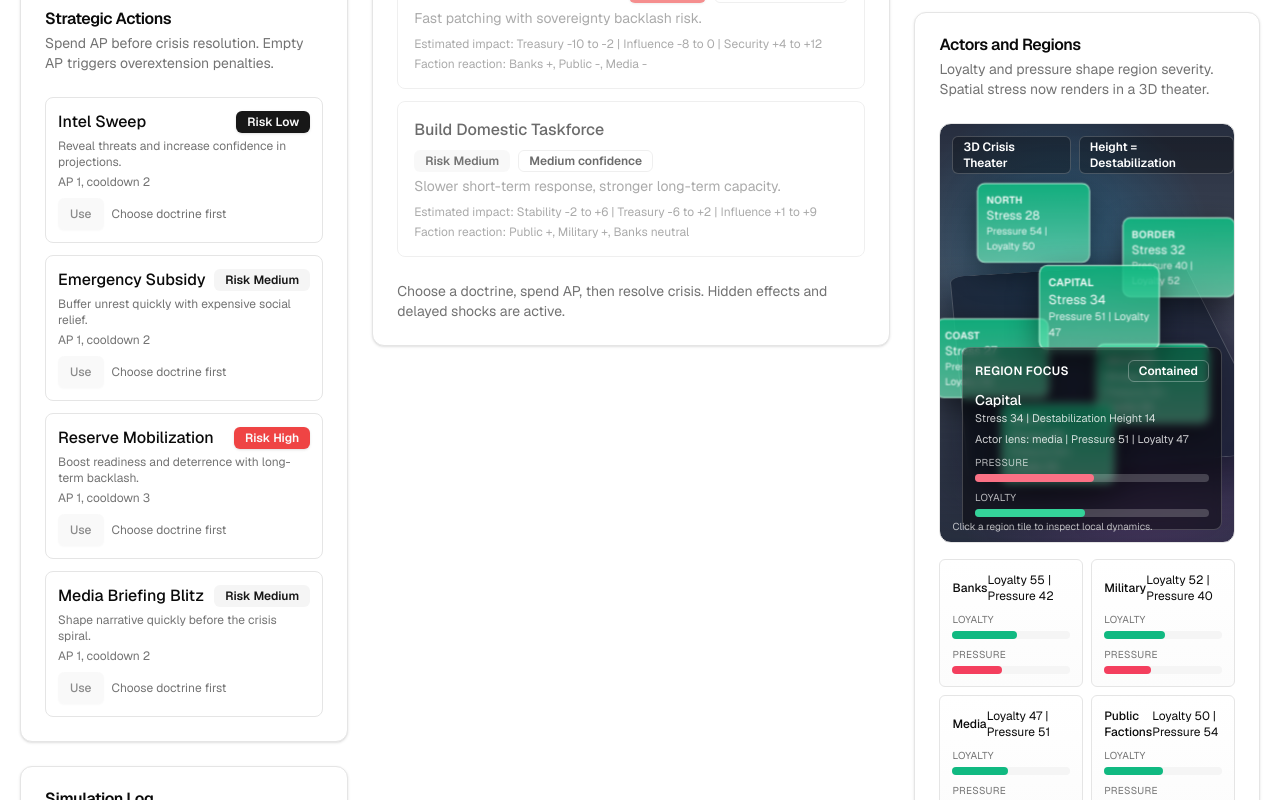
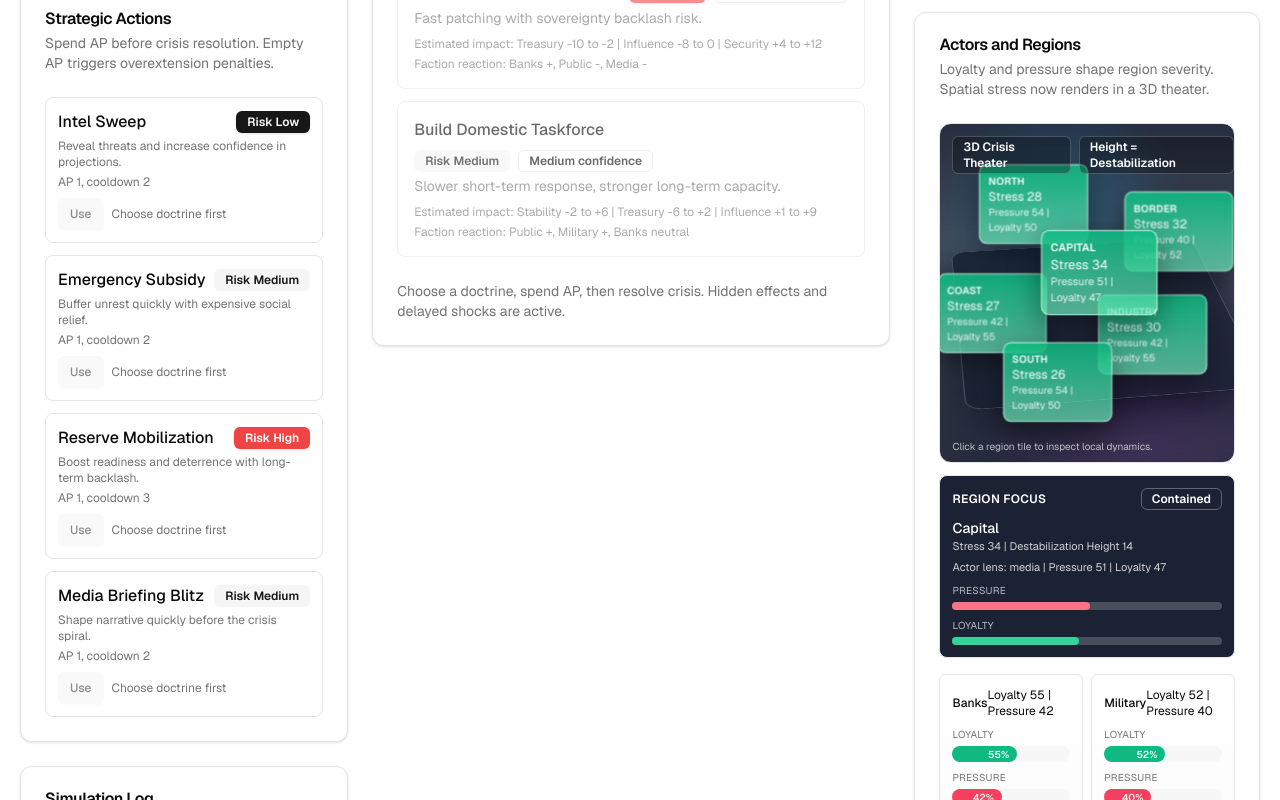
Before and after one commit to NikolayValev/mandate-zero, a Next.js app: page / in a window 1280 px wide. Shown: the part 860-1660 px from the top of the page. Built offline with nearby package versions, Linux system fonts and the light colour scheme; no server answers.

Commit message:
Refactor: Enhance visual representation of loyalty and pressure metrics in ActorsRegionsCard and RegionTheaterMap components

```diff
--- a/components/mandate-zero/actors-regions-card.tsx
+++ b/components/mandate-zero/actors-regions-card.tsx
@@ -52,22 +52,26 @@ export function ActorsRegionsCard({ game }: ActorsRegionsCardProps) {
                     <p className="mb-1 text-[10px] uppercase tracking-wide text-muted-foreground">
                       Loyalty
                     </p>
-                    <div className="h-2 rounded-full bg-muted">
+                    <div className="h-4 rounded-full bg-muted/70">
                       <div
-                        className="h-2 rounded-full bg-emerald-500 transition-all"
+                        className="flex h-4 items-center justify-end rounded-full bg-emerald-500 px-2 text-[10px] font-semibold text-emerald-50 transition-all"
                         style={{ width: `${state.loyalty}%` }}
-                      />
+                      >
+                        {state.loyalty}%
+                      </div>
                     </div>
                   </div>
                   <div>
                     <p className="mb-1 text-[10px] uppercase tracking-wide text-muted-foreground">
                       Pressure
                     </p>
-                    <div className="h-2 rounded-full bg-muted">
+                    <div className="h-4 rounded-full bg-muted/70">
                       <div
-                        className="h-2 rounded-full bg-rose-500 transition-all"
+                        className="flex h-4 items-center justify-end rounded-full bg-rose-500 px-2 text-[10px] font-semibold text-rose-50 transition-all"
                         style={{ width: `${state.pressure}%` }}
-                      />
+                      >
+                        {state.pressure}%
+                      </div>
                     </div>
                   </div>
                 </div>
--- a/components/mandate-zero/region-theater-map.tsx
+++ b/components/mandate-zero/region-theater-map.tsx
@@ -102,12 +102,13 @@ export function RegionTheaterMap({ game }: RegionTheaterMapProps) {
   );
 
   return (
-    <div className="relative h-[420px] w-full overflow-hidden rounded-xl border bg-gradient-to-b from-slate-900/90 via-slate-800/80 to-slate-900/90 p-3 text-white [perspective:1200px]">
+    <div className="space-y-3">
+      <div className="relative h-[340px] w-full overflow-hidden rounded-xl border bg-gradient-to-b from-slate-900/90 via-slate-800/80 to-slate-900/90 p-3 text-white [perspective:1200px]">
         <div className="pointer-events-none absolute inset-0 bg-[radial-gradient(circle_at_40%_30%,rgba(14,165,233,0.28),transparent_45%),radial-gradient(circle_at_70%_80%,rgba(217,70,239,0.2),transparent_50%)]" />
         <div className="pointer-events-none absolute inset-4 rounded-2xl border border-white/20 bg-slate-900/70 [transform:rotateX(62deg)_rotateZ(-8deg)_translateY(42px)] shadow-[0_30px_80px_rgba(2,6,23,0.8)]" />
         <div
           className={`pointer-events-none absolute left-0 right-0 top-0 h-24 bg-gradient-to-b from-cyan-300/30 to-transparent blur-sm transition-all duration-700 ${
-          isResolving ? "translate-y-[330px] opacity-80" : "-translate-y-24 opacity-0"
+            isResolving ? "translate-y-[290px] opacity-80" : "-translate-y-24 opacity-0"
           }`}
         />
 
@@ -134,7 +135,7 @@ export function RegionTheaterMap({ game }: RegionTheaterMapProps) {
                 key={regionKey}
                 type="button"
                 onClick={() => setSelectedRegion(regionKey)}
-              className={`absolute w-[112px] -translate-x-1/2 -translate-y-1/2 text-left [transform-style:preserve-3d] transition-all duration-500 ${
+                className={`absolute w-[108px] -translate-x-1/2 -translate-y-1/2 text-left [transform-style:preserve-3d] transition-all duration-500 ${
                   isSelected ? "z-30" : "z-10"
                 }`}
                 style={{
@@ -166,12 +167,17 @@ export function RegionTheaterMap({ game }: RegionTheaterMapProps) {
           <Badge className="border-white/20 bg-black/30 text-white" variant="outline">
             3D Crisis Theater
           </Badge>
-        <Badge className="border-white/20 bg-black/30 text-white" variant="outline">
+          <Badge className="hidden border-white/20 bg-black/30 text-white sm:inline-flex" variant="outline">
             Height = Destabilization
           </Badge>
         </div>
 
-      <div className="absolute bottom-3 right-3 w-[260px] rounded-lg border border-white/20 bg-black/45 p-3 backdrop-blur-sm">
+        <p className="absolute bottom-2 left-3 text-[10px] text-white/70">
+          Click a region tile to inspect local dynamics.
+        </p>
+      </div>
+
+      <div className="rounded-lg border bg-slate-900/95 p-3 text-white">
         <div className="mb-2 flex items-center justify-between">
           <p className="text-xs font-semibold uppercase tracking-wide">Region Focus</p>
           <Badge variant="outline" className="border-white/30 text-white">
@@ -211,10 +217,6 @@ export function RegionTheaterMap({ game }: RegionTheaterMapProps) {
           </div>
         </div>
       </div>
-
-      <p className="absolute bottom-2 left-3 text-[10px] text-white/70">
-        Click a region tile to inspect local dynamics.
-      </p>
     </div>
   );
 }
```
Lines whose indentation alone changed are shown as unchanged.
